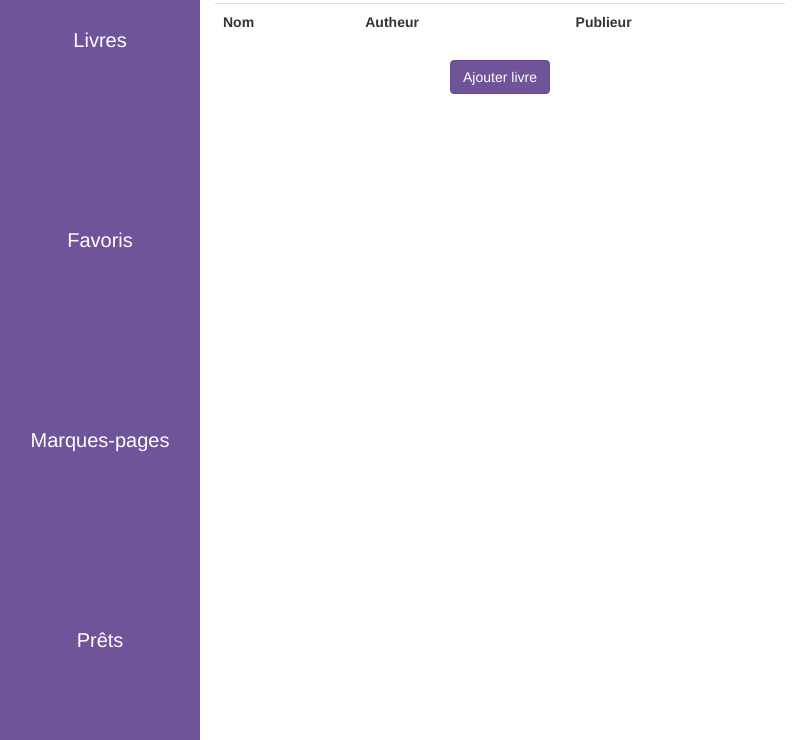
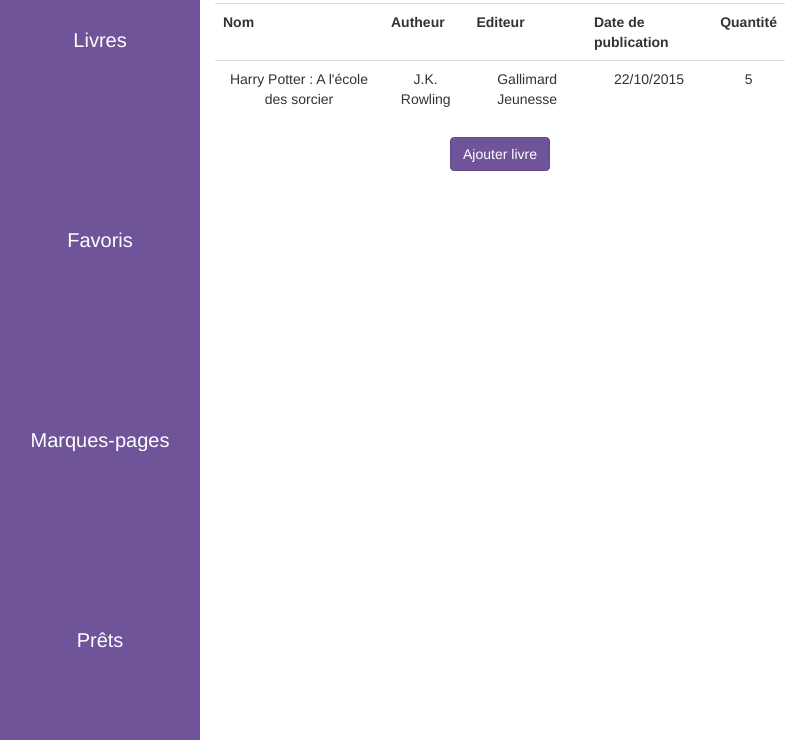
Before and after one commit to madeindjs/book_manager, an Electron app: page index.html in a window 800 px wide. Shown: the part 60-800 px from the top of the page. Drawn offline with Linux system fonts and the light colour scheme.

Commit message:
create table book

```diff
--- a/index.html
+++ b/index.html
@@ -23,10 +23,19 @@
           <section data-view="books">
             <h1 class="text-primary">Livres</h1>
             <table class="table">
-              <tr>
+              <tr class="text-center">
                 <th>Nom</th>
                 <th>Autheur</th>
-                <th>Publieur</th>
+                <th>Editeur</th>
+                <th>Date de publication</th>
+                <th>Quantité</th>
+              </tr>
+              <tr class="text-center">
+                  <td>Harry Potter : A l'école des sorcier</td>
+                  <td>J.K. Rowling</td>
+                  <td>Gallimard Jeunesse</td>
+                  <td>22/10/2015</td>
+                  <td>5</td>
               </tr>
             </table>
 
```
